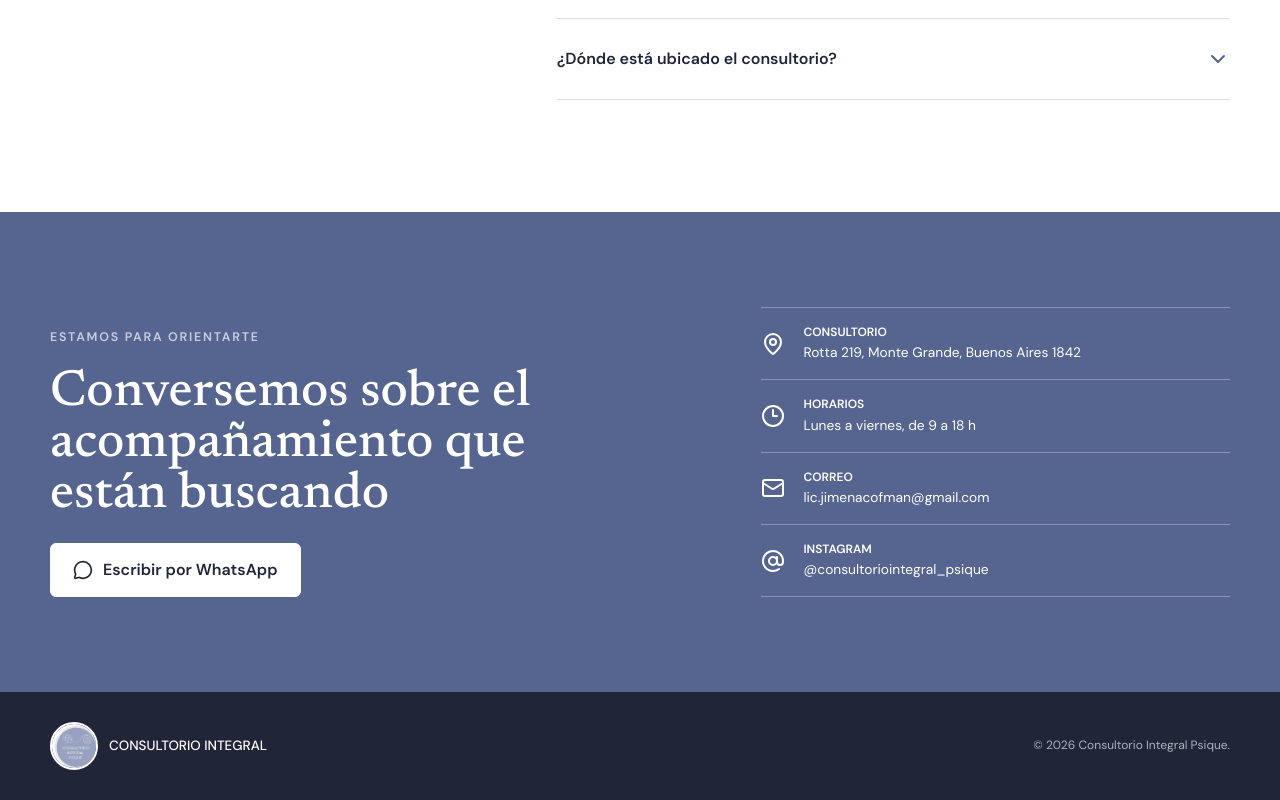
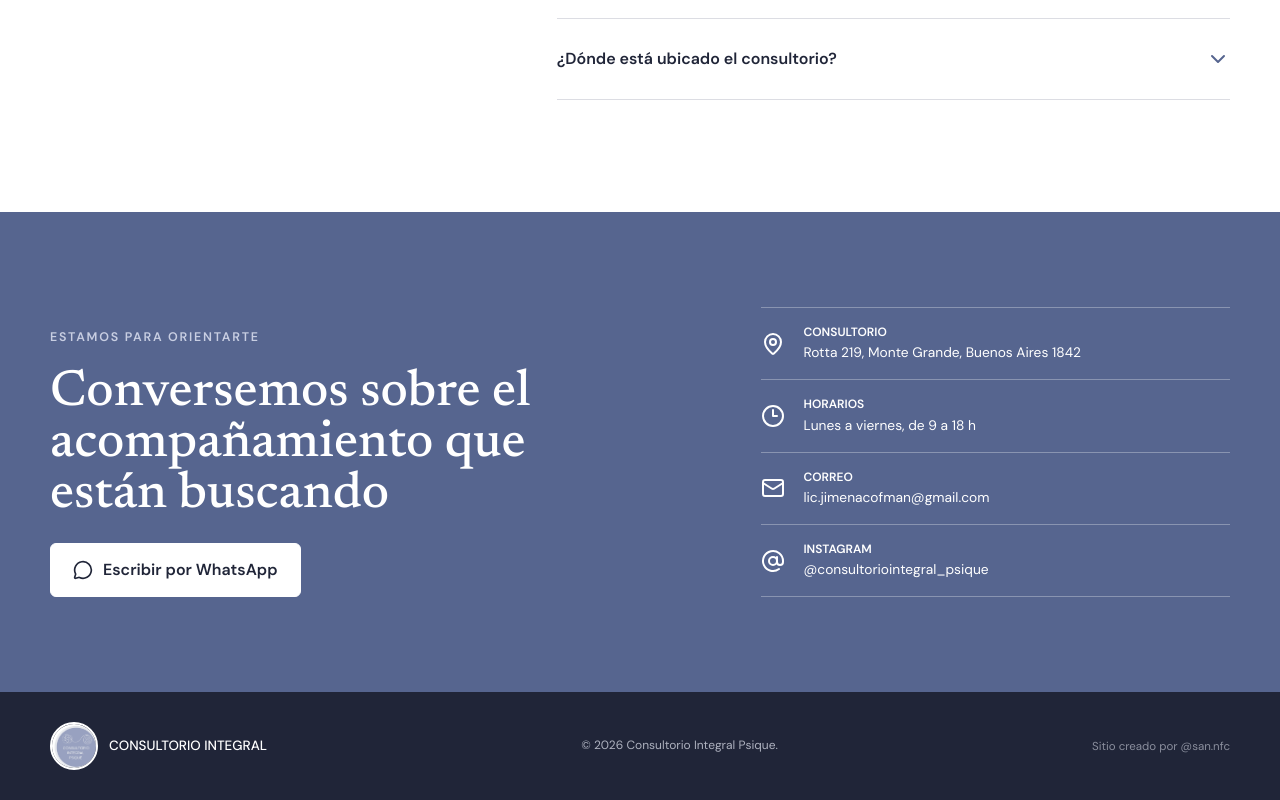
Before and after one commit to Santicof/landing-somospsiques, a React (Vite) app: page / in a window 1280 px wide. Shown: the part 5600-6400 px from the top of the page. Built offline with nearby package versions, Linux system fonts and the light colour scheme.

Commit message:
feat: add creator credit to footer

```diff
--- a/src/components/LandingSections.tsx
+++ b/src/components/LandingSections.tsx
@@ -288,6 +288,9 @@ export function Contact() {
         <div className="container footer-inner">
           <Brand compact />
           <p>© {new Date().getFullYear()} Consultorio Integral Psique.</p>
+          <a className="credit" href="https://www.instagram.com/san.nfc/" target="_blank" rel="noreferrer">
+            Sitio creado por @san.nfc
+          </a>
         </div>
       </footer>
       <a className="floating-whatsapp" href={contact.whatsappUrl} target="_blank" rel="noreferrer" aria-label="Consultar por WhatsApp">
--- a/src/index.css
+++ b/src/index.css
@@ -159,9 +159,11 @@ p { line-height: 1.65; }
 .contact-details span { display: grid; gap: 2px; font-size: .86rem; line-height: 1.45; }
 .contact-details strong { font-size: .75rem; text-transform: uppercase; }
 .footer { padding-block: 30px; color: #aeb2bf; background: var(--ink); font-size: .75rem; }
-.footer-inner { display: flex; align-items: center; justify-content: space-between; gap: 28px; }
+.footer-inner { display: flex; flex-wrap: wrap; align-items: center; justify-content: space-between; gap: 12px 28px; }
 .footer .brand { color: var(--white); }
 .footer p { margin: 0; }
+.credit { color: #aeb2bf; font-size: .72rem; opacity: .75; transition: opacity 180ms ease; }
+.credit:hover { opacity: 1; }
 .floating-whatsapp { position: fixed; z-index: 40; right: 20px; bottom: 20px; display: none; width: 56px; height: 56px; place-items: center; border: 2px solid var(--white); border-radius: 50%; color: var(--white); background: var(--lavender-deep); box-shadow: 0 12px 28px rgb(32 37 56 / 28%); }
 
 .reveal { animation: reveal 650ms both; animation-delay: calc(var(--order, 0) * 70ms); }
```
